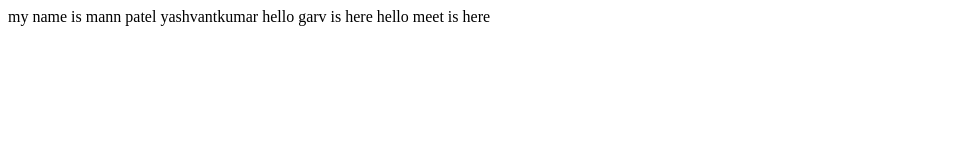
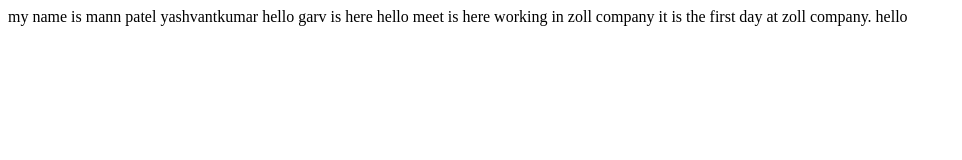
Before and after one commit to mann2911/git-demo, a plain HTML site: page index.html in a window 1280 px wide. Shown: the whole page, without its empty margins (0-962 px from the left). Drawn offline with Linux system fonts and the light colour scheme.

Commit message:
initial zoll company1 commit

```diff
--- a/index.html
+++ b/index.html
@@ -3,5 +3,8 @@
         my name is mann patel yashvantkumar
         hello garv is here
         hello meet is here
+        working in zoll company
+        it is the first day at zoll company.
+        hello
     </body>
 </html>
```
